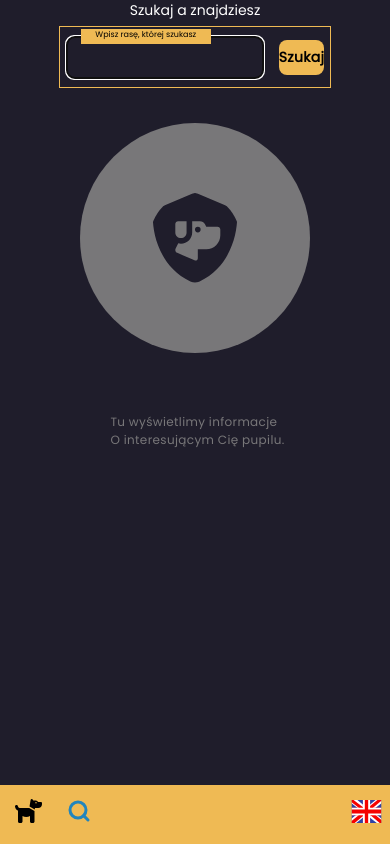
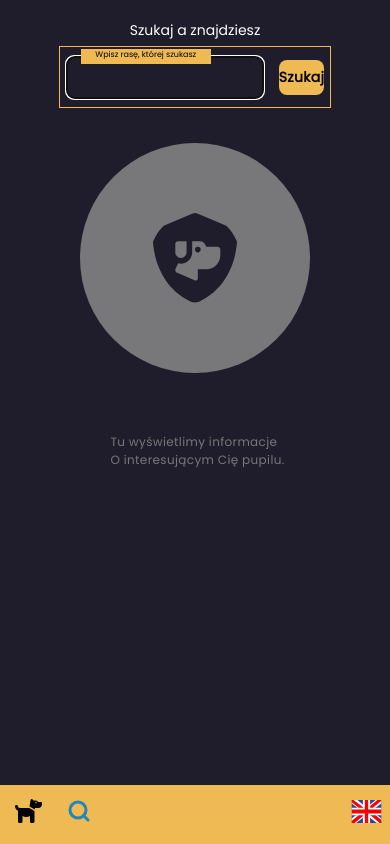
Before and after one commit to g-marcin/woof-app, a React (Vite) app: page /search in a window 390 px wide. Built offline with nearby package versions, Linux system fonts and the light colour scheme.

Commit message:
addded top padding to components

```diff
--- a/src/components/layout/layout.module.css
+++ b/src/components/layout/layout.module.css
@@ -1,5 +1,5 @@
 .main {
-  padding: 65px 0;
+  padding: 65px 10px;
   z-index: 0;
 }
 
@@ -12,6 +12,7 @@
 @media (max-width: 660px) {
   .main {
     padding: 0;
+    margin-bottom: -15px;
   }
 }
 
--- a/src/index.css
+++ b/src/index.css
@@ -17,6 +17,7 @@
 
 body {
   /* margin: 0 300px; */
+  margin: 0;
   padding: 0;
   background: var(--primary);
   height: 100vh;
@@ -27,12 +28,6 @@ nav,
 header {
   padding: 0;
   margin: 0;
-}
-
-@media (max-width: 1365px) {
-  body {
-    margin: 0;
-  }
 }
 
 button,
--- a/src/modules/DogList/dogList.module.css
+++ b/src/modules/DogList/dogList.module.css
@@ -1,16 +1,23 @@
 .list-wrapper {
   display: flex;
   flex-direction: column;
-  max-height: 85vh;
+  max-height: 90vh;
   overflow-y: scroll;
   width: 800px;
   margin: 0 auto;
+  padding-left: 10px;
 }
 @media (max-width: 660px) {
   .main-wrapper {
-    height: 90vh;
-    margin-top: 250px;
+    max-height: 90vh;
     margin: 0;
+    align-self: center;
+    justify-self: center;
+  }
+}
+@media (max-width: 660px) {
+  .list-header {
+    padding-top: 20px;
   }
 }
 
--- a/src/modules/DogSearch/dogSearch.module.css
+++ b/src/modules/DogSearch/dogSearch.module.css
@@ -5,8 +5,9 @@
   margin: 0 auto;
   max-width: 850px;
 
-  max-height: 82vh;
   overflow-y: scroll;
+  padding-top: 20px;
+  padding-bottom: 65px;
 }
 
 .search-header {
--- a/src/modules/LandingPage/LandingPage.tsx
+++ b/src/modules/LandingPage/LandingPage.tsx
@@ -9,8 +9,9 @@ const LandingPage: FC = () => {
 
   return (
     <div className={styles["wrapper"]}>
-      <h1>{t("headers.welcome")}</h1>
+      <h1 className={styles["header"]}>{t("headers.welcome")}</h1>
       <img src={dogIcon} alt="" className={styles["icon"]} />
+      <div className={styles["logo-text"]}>Woof-app</div>
       <Link to="/home" className="primary">
         {t("buttons.start")}
       </Link>
--- a/src/modules/LandingPage/landingPage.module.css
+++ b/src/modules/LandingPage/landingPage.module.css
@@ -14,3 +14,15 @@
   padding: 70px;
   margin: 35px 0;
 }
+
+.header {
+  padding: 20px 0;
+}
+
+.logo-text {
+  font-family: Montserrat;
+  font-size: 24px;
+  font-weight: 600;
+  color: var(--typography-headers);
+  text-decoration: none;
+}
```
